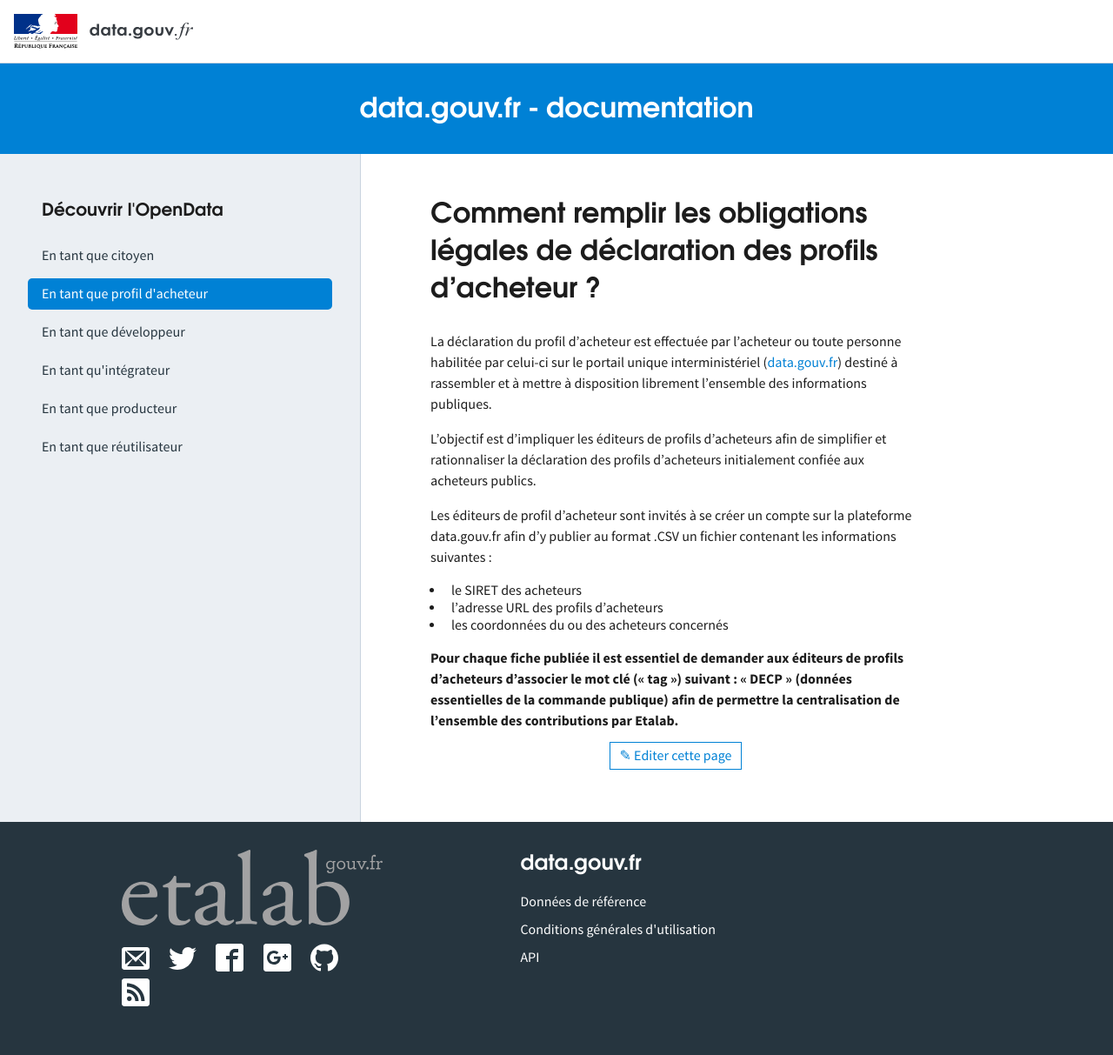
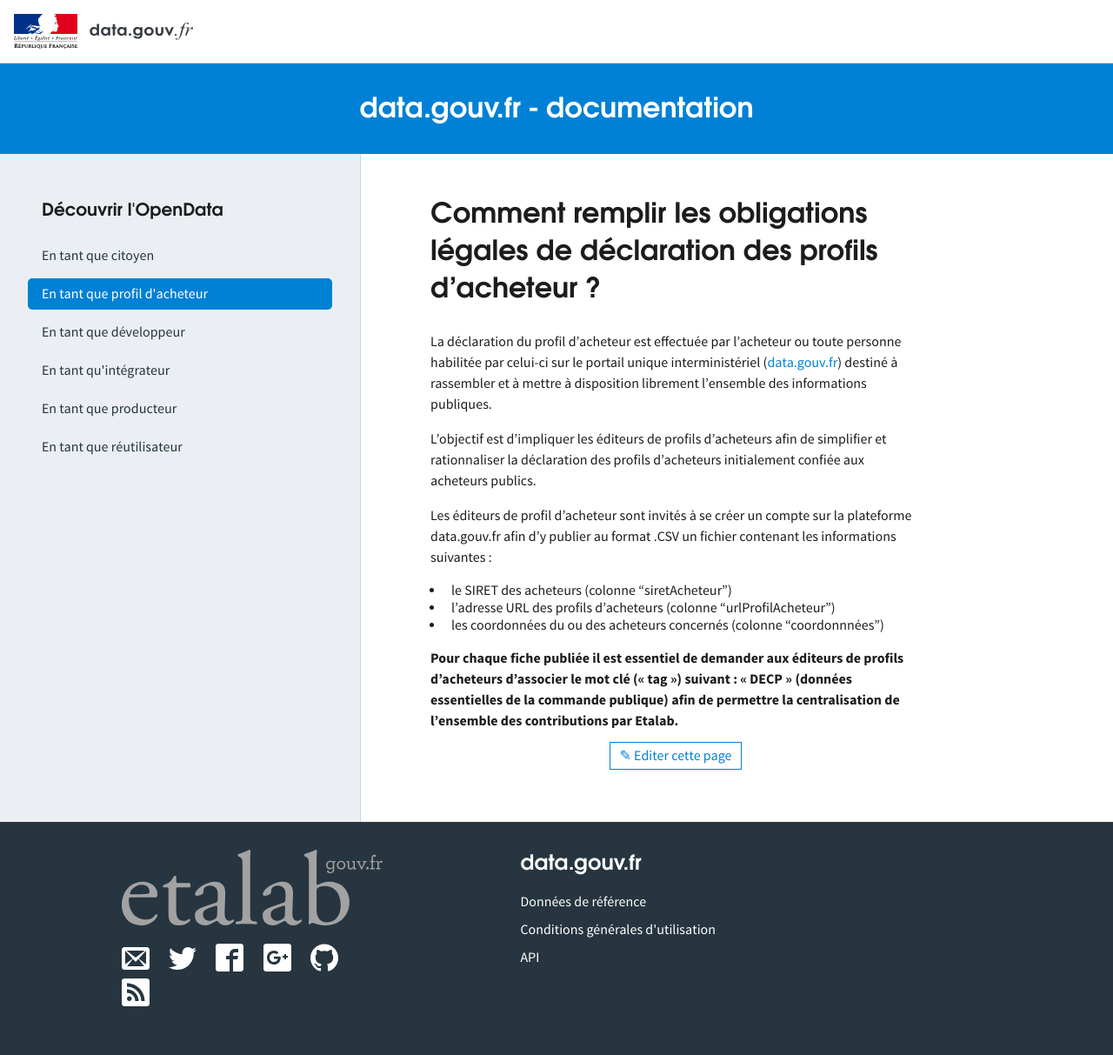
Before and after one commit to etalab/doc.data.gouv.fr, a Jekyll site: the page built from _faq/comment-remplir-les-obligations-légales-de-déclaration-des-profils-d-acheteur.md, in a window 1280 px wide. Shown: the whole page at 87% size. Built offline with Jekyll 4.4.1, drawn with Linux system fonts in a browser that asks for light colours.

Commit message:
Noms de colonne recommandés pour le CSV

```diff
--- a/_faq/comment-remplir-les-obligations-légales-de-déclaration-des-profils-d-acheteur.md
+++ b/_faq/comment-remplir-les-obligations-légales-de-déclaration-des-profils-d-acheteur.md
@@ -12,9 +12,9 @@
 L'objectif est d'impliquer les éditeurs de profils d’acheteurs afin de simplifier et rationnaliser la déclaration des profils d'acheteurs initialement confiée aux acheteurs publics.
 
 Les éditeurs de profil d'acheteur sont invités à se créer un compte sur la plateforme data.gouv.fr afin d'y publier au format .CSV un fichier contenant les informations suivantes :
-  * le SIRET des acheteurs
-  * l'adresse URL des profils d'acheteurs
-  * les coordonnées du ou des acheteurs concernés
+  * le SIRET des acheteurs (colonne "siretAcheteur")
+  * l'adresse URL des profils d'acheteurs (colonne "urlProfilAcheteur")
+  * les coordonnées du ou des acheteurs concernés (colonne "coordonnnées")
 
 <strong>Pour chaque fiche publiée il est essentiel de demander aux éditeurs de profils d’acheteurs d’associer le mot clé (« tag ») suivant :
 « DECP » (données essentielles de la commande publique) afin de permettre la centralisation de l’ensemble des contributions par Etalab.</strong>
```
